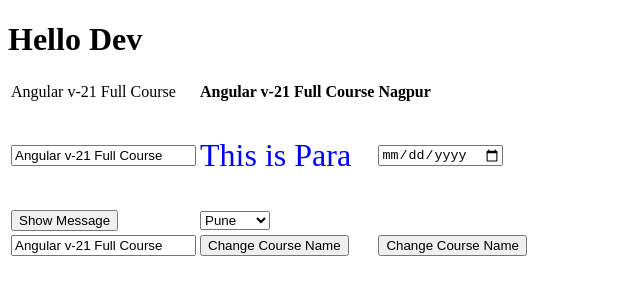
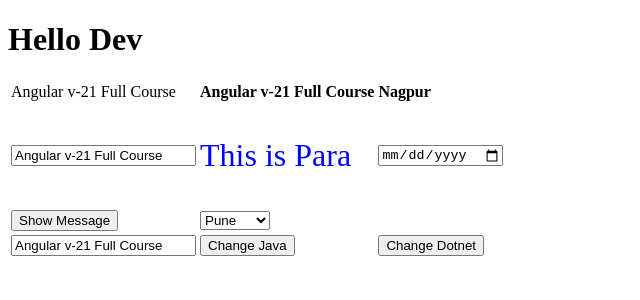
Before and after one commit to chengyus/angular21_tutorial, an Angular app: page / in a window 1280 px wide. Shown: the top 300 px of the page, without its empty margins (0-640 px from the left). Built offline with nearby package versions, Linux system fonts and the light colour scheme.

Commit message:
fix label

```diff
--- a/src/app/components/data-binding/data-binding.html
+++ b/src/app/components/data-binding/data-binding.html
@@ -40,10 +40,10 @@
         <input type="text" [(ngModel)]="courseName">
       </td>
       <td>
-	      <button (click)="changeCourseName('Java')">Change Course Name</button>
+        <button (click)="changeCourseName('Java')">Change Java</button>
       </td>
       <td>
-	      <button (click)="changeCourseName('Dotnet')">Change Course Name</button>
+        <button (click)="changeCourseName('Dotnet')">Change Dotnet</button>
       </td>
     </tr>
   </tbody>
```
